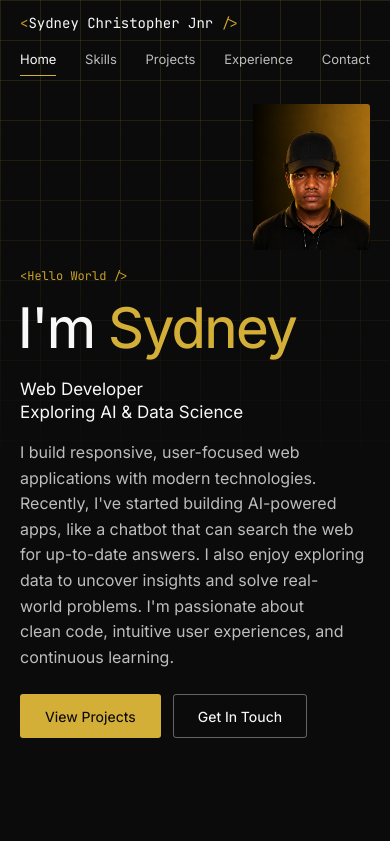
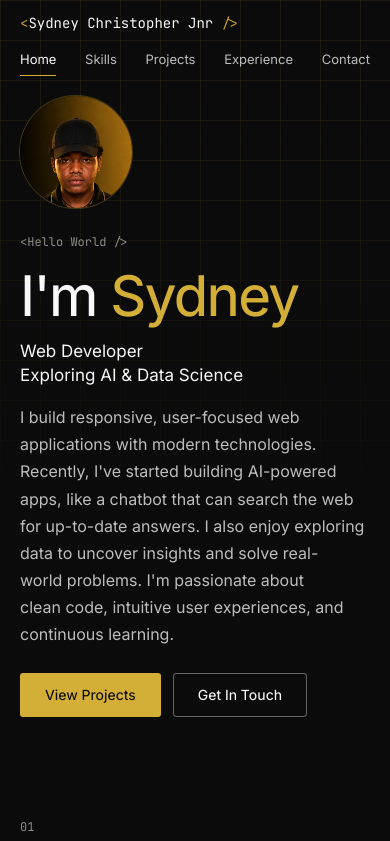
Before and after one commit to sydneyjnr/Sydney-Portfolio, a React (Vite) app: page / in a window 390 px wide. Shown: the top 841 px of the page. Built offline with nearby package versions, Linux system fonts and the light colour scheme.

Commit message:
style: make the hero photo round and lighten the hero

```diff
--- a/src/components/GridBackground.css
+++ b/src/components/GridBackground.css
@@ -24,16 +24,16 @@
     linear-gradient(var(--border-gold) 1px, transparent 1px),
     linear-gradient(90deg, var(--border-gold) 1px, transparent 1px);
   background-size: var(--grid-cell) var(--grid-cell);
-  /* --border-gold is gold at 30%, so this gives lines of about 15% gold. */
-  opacity: 0.5;
+  /* --border-gold is gold at 30%, so this gives lines of about 10% gold. */
+  opacity: 0.35;
 }
 
 @media (max-width: 768px) {
   /* The text fills the phone hero, so the lines thin out before they reach it. */
   .grid-bg {
     --grid-cell: 40px;
-    -webkit-mask-image: linear-gradient(to bottom, #000 10%, transparent 62%);
-    mask-image: linear-gradient(to bottom, #000 10%, transparent 62%);
+    -webkit-mask-image: linear-gradient(to bottom, #000 10%, transparent 70%);
+    mask-image: linear-gradient(to bottom, #000 10%, transparent 70%);
   }
 }
 
--- a/src/components/Hero.css
+++ b/src/components/Hero.css
@@ -1,10 +1,10 @@
 .hero {
   position: relative;
   display: flex;
-  align-items: flex-end;
-  min-height: 100vh;
-  min-height: 100svh;
-  padding-block: 9rem var(--space-16);
+  align-items: center;
+  min-height: min(100vh, 48rem);
+  min-height: min(100svh, 48rem);
+  padding-block: 7rem var(--space-16);
   padding-inline: var(--page-inset);
 }
 
@@ -12,34 +12,32 @@
   position: relative;
   z-index: 1;
   display: grid;
-  grid-template-columns: minmax(0, 1fr) clamp(13.75rem, 25vw, 22rem);
-  column-gap: clamp(var(--space-8), 5vw, var(--space-24));
-  align-items: end;
+  grid-template-columns: minmax(0, 1fr) auto;
+  column-gap: var(--space-16);
+  align-items: center;
   width: 100%;
-  animation: heroFadeIn 500ms var(--ease) both;
+  animation: heroFadeIn 450ms var(--ease) both;
 }
 
 @keyframes heroFadeIn {
-  from { opacity: 0; transform: translateY(10px); }
+  from { opacity: 0; transform: translateY(8px); }
   to { opacity: 1; transform: translateY(0); }
 }
 
 .hero__greeting {
   font-family: var(--font-mono);
   font-size: var(--step-label);
-  color: var(--gold-soft);
+  color: var(--text-muted);
   margin-bottom: var(--space-4);
 }
 
 .hero__name {
   font-size: var(--step-hero);
   font-weight: var(--weight-display);
-  line-height: 0.92;
+  line-height: 1;
   letter-spacing: var(--tracking-display);
   color: var(--text-primary);
-  /* Optical alignment: pulls the capital I onto the left edge of the text below. */
-  margin-left: -0.04em;
-  margin-bottom: var(--space-8);
+  margin-bottom: var(--space-6);
 }
 
 .hero__name-highlight {
@@ -48,9 +46,9 @@
 
 .hero__title {
   font-size: var(--step-lead);
-  line-height: 1.35;
+  line-height: 1.4;
   color: var(--text-primary);
-  margin-bottom: var(--space-6);
+  margin-bottom: var(--space-4);
 }
 
 /* Each part stays whole, so a long title can only wrap at the divider. */
@@ -59,13 +57,13 @@
 }
 
 .hero__title-divider {
-  color: var(--gold-soft);
+  color: var(--text-muted);
 }
 
 .hero__description {
   color: var(--text-secondary);
   line-height: 1.7;
-  max-width: 38em;
+  max-width: 35em;
   margin-bottom: var(--space-8);
   text-wrap: pretty;
 }
@@ -77,49 +75,43 @@
 }
 
 .hero__photo {
-  width: 100%;
-  aspect-ratio: 4 / 5;
+  width: clamp(12rem, 20vw, 17.5rem);
+  aspect-ratio: 1;
   object-fit: cover;
-  object-position: center top;
-  border-radius: var(--radius);
+  object-position: center 12%;
+  border-radius: 50%;
+  box-shadow: 0 0 0 1px var(--border-gold);
 }
 
 @media (max-width: 768px) {
   .hero {
     align-items: stretch;
     min-height: 0;
-    padding-block: 6.5rem var(--space-12);
+    padding-block: 6rem var(--space-12);
   }
 
-  /* Small portrait set to the right: keeps the buttons on the first screen. */
   .hero__content {
     display: flex;
     flex-direction: column-reverse;
     align-items: stretch;
-    row-gap: var(--space-4);
+    row-gap: var(--space-6);
   }
 
-  .hero__visual {
-    align-self: flex-end;
-    width: clamp(6.5rem, 30vw, 11rem);
+  .hero__photo {
+    width: 7rem;
   }
 
   .hero__name {
-    margin-bottom: var(--space-6);
-  }
-
-  .hero__title {
     margin-bottom: var(--space-4);
   }
 
   .hero__description {
-    line-height: 1.6;
     margin-bottom: var(--space-6);
   }
 }
 
 /* Too narrow for one line at this size: stack the parts, with no stray divider. */
-@media (max-width: 480px), (min-width: 769px) and (max-width: 920px) {
+@media (max-width: 400px) {
   .hero__title-part {
     display: block;
   }
```
